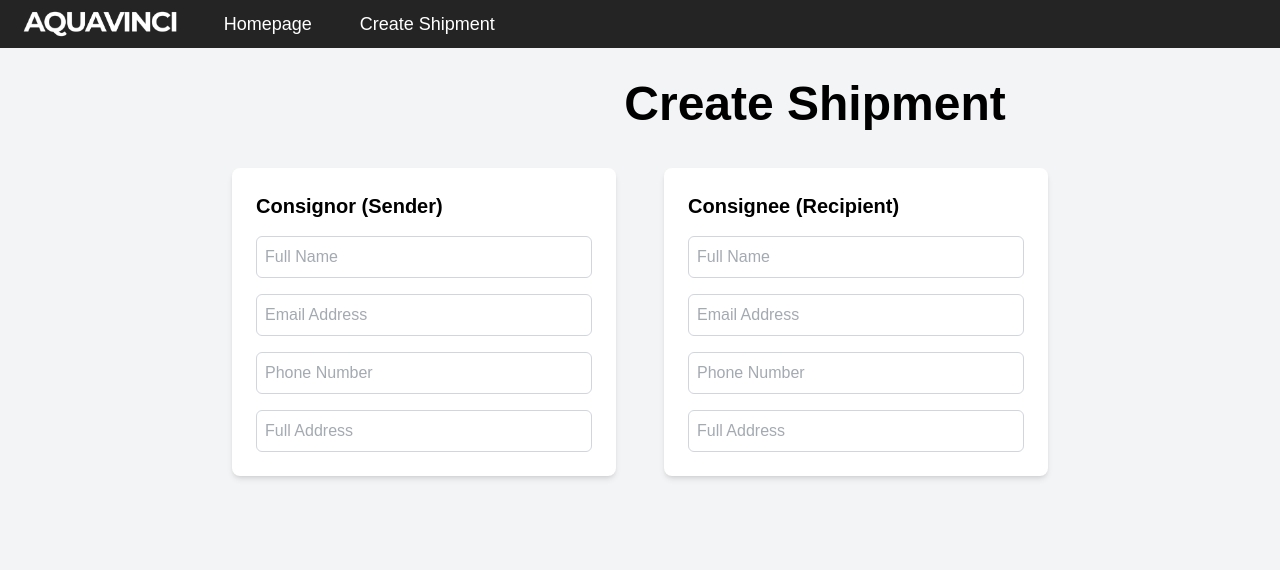
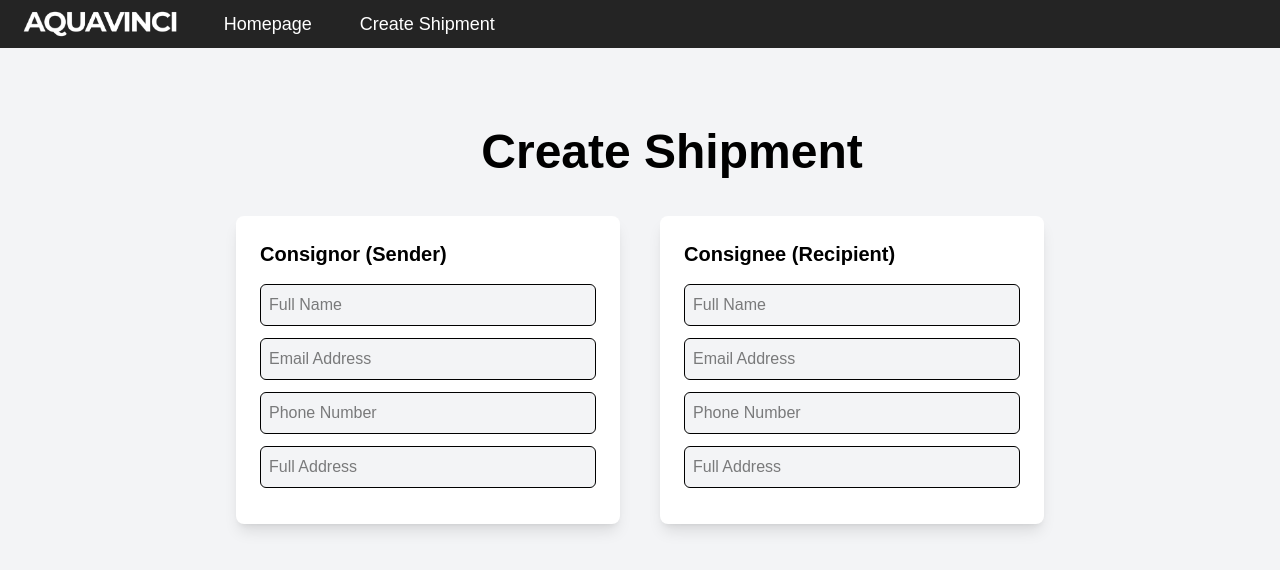
Before and after one commit to AlketKuehne/aquavinci, a Next.js app: page /shipment in a window 1280 px wide. Shown: the top 570 px of the page. Built offline with nearby package versions, Linux system fonts and the light colour scheme.

Commit message:
edited writing subpage

```diff
--- a/app/shipment/page.tsx
+++ b/app/shipment/page.tsx
@@ -4,10 +4,9 @@ import Image from "next/image";
 export default function ShipmentPage() {
   return (
     <div className="flex flex-col items-center min-h-screen bg-gray-100">
-
       {/* Navigation Bar */}
-      <nav className="w-full h-12 bg-[#242424] flex items-center px-4 fixed top-0 left-0">
-        {/* Clickable Logo for Homepage */}
+      <nav className="w-full h-12 bg-[#242424] flex items-center px-4">
+        {/* Logo */}
         <Link href="/">
           <Image src="/logoname.png" alt="Logo" width={140} height={50} className="h-10 w-auto cursor-pointer" />
         </Link>
@@ -16,47 +15,42 @@ export default function ShipmentPage() {
         <div className="flex h-full ml-4">
           <Link
             href="/"
-            className="flex items-center justify-center px-6 text-lg text-white bg-[#242424] transition-all duration-1250 hover:bg-gray-200 hover:text-black h-full"
+            className="flex items-center justify-center px-6 text-lg text-white transition-all duration-200 hover:bg-gray-200 hover:text-black h-full"
           >
             Homepage
           </Link>
           <Link
             href="/shipment"
-            className="flex items-center justify-center px-6 text-lg text-white bg-[#242424] transition-all duration-1250 hover:bg-gray-200 hover:text-black h-full"
+            className="flex items-center justify-center px-6 text-lg text-white transition-all duration-200 hover:bg-gray-200 hover:text-black h-full"
           >
             Create Shipment
           </Link>
         </div>
       </nav>
 
-      {/* Title - Create Shipment */}
-      <h1 className="text-5xl font-extrabold mt-20 mb-10 ml-[350px]">Create Shipment</h1>
+      {/* Title */}
+      <h1 className="text-5xl font-extrabold mt-20 mb-10 ml-16">Create Shipment</h1>
 
-      {/* Shipment Form - Two Parallel Boxes */}
-      <div className="flex gap-12">
-        {/* Consignor Box */}
-        <div className="bg-white p-6 rounded-lg shadow-md w-96">
+      {/* Form Section */}
+      <div className="flex gap-10">
+        {/* Sender Box */}
+        <div className="bg-white shadow-lg p-6 rounded-lg w-96">
           <h2 className="text-xl font-bold mb-4">Consignor (Sender)</h2>
-          <form className="flex flex-col gap-4">
-            <input type="text" placeholder="Full Name" className="border border-gray-300 p-2 rounded-md w-full text-gray-600"/>
-            <input type="email" placeholder="Email Address" className="border border-gray-300 p-2 rounded-md w-full text-gray-600"/>
-            <input type="tel" placeholder="Phone Number" className="border border-gray-300 p-2 rounded-md w-full text-gray-600"/>
-            <input type="text" placeholder="Full Address" className="border border-gray-300 p-2 rounded-md w-full text-gray-600"/>
-          </form>
+          <input type="text" placeholder="Full Name" className="w-full p-2 mb-3 border rounded-md bg-gray-100" />
+          <input type="email" placeholder="Email Address" className="w-full p-2 mb-3 border rounded-md bg-gray-100" />
+          <input type="tel" placeholder="Phone Number" className="w-full p-2 mb-3 border rounded-md bg-gray-100" />
+          <input type="text" placeholder="Full Address" className="w-full p-2 mb-3 border rounded-md bg-gray-100" />
         </div>
 
-        {/* Consignee Box */}
-        <div className="bg-white p-6 rounded-lg shadow-md w-96">
+        {/* Recipient Box */}
+        <div className="bg-white shadow-lg p-6 rounded-lg w-96">
           <h2 className="text-xl font-bold mb-4">Consignee (Recipient)</h2>
-          <form className="flex flex-col gap-4">
-            <input type="text" placeholder="Full Name" className="border border-gray-300 p-2 rounded-md w-full text-gray-600"/>
-            <input type="email" placeholder="Email Address" className="border border-gray-300 p-2 rounded-md w-full text-gray-600"/>
-            <input type="tel" placeholder="Phone Number" className="border border-gray-300 p-2 rounded-md w-full text-gray-600"/>
-            <input type="text" placeholder="Full Address" className="border border-gray-300 p-2 rounded-md w-full text-gray-600"/>
-          </form>
+          <input type="text" placeholder="Full Name" className="w-full p-2 mb-3 border rounded-md bg-gray-100" />
+          <input type="email" placeholder="Email Address" className="w-full p-2 mb-3 border rounded-md bg-gray-100" />
+          <input type="tel" placeholder="Phone Number" className="w-full p-2 mb-3 border rounded-md bg-gray-100" />
+          <input type="text" placeholder="Full Address" className="w-full p-2 mb-3 border rounded-md bg-gray-100" />
         </div>
       </div>
-
     </div>
   );
 }
```
